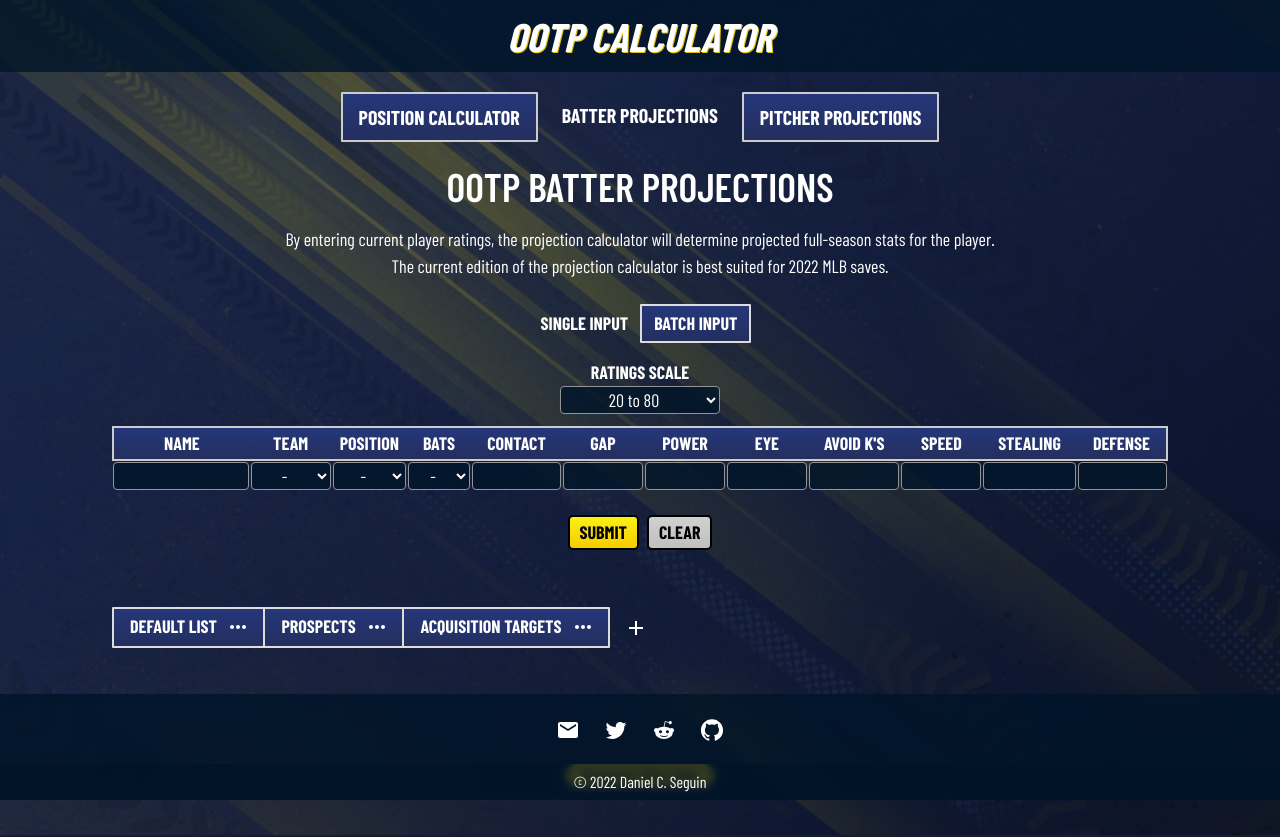
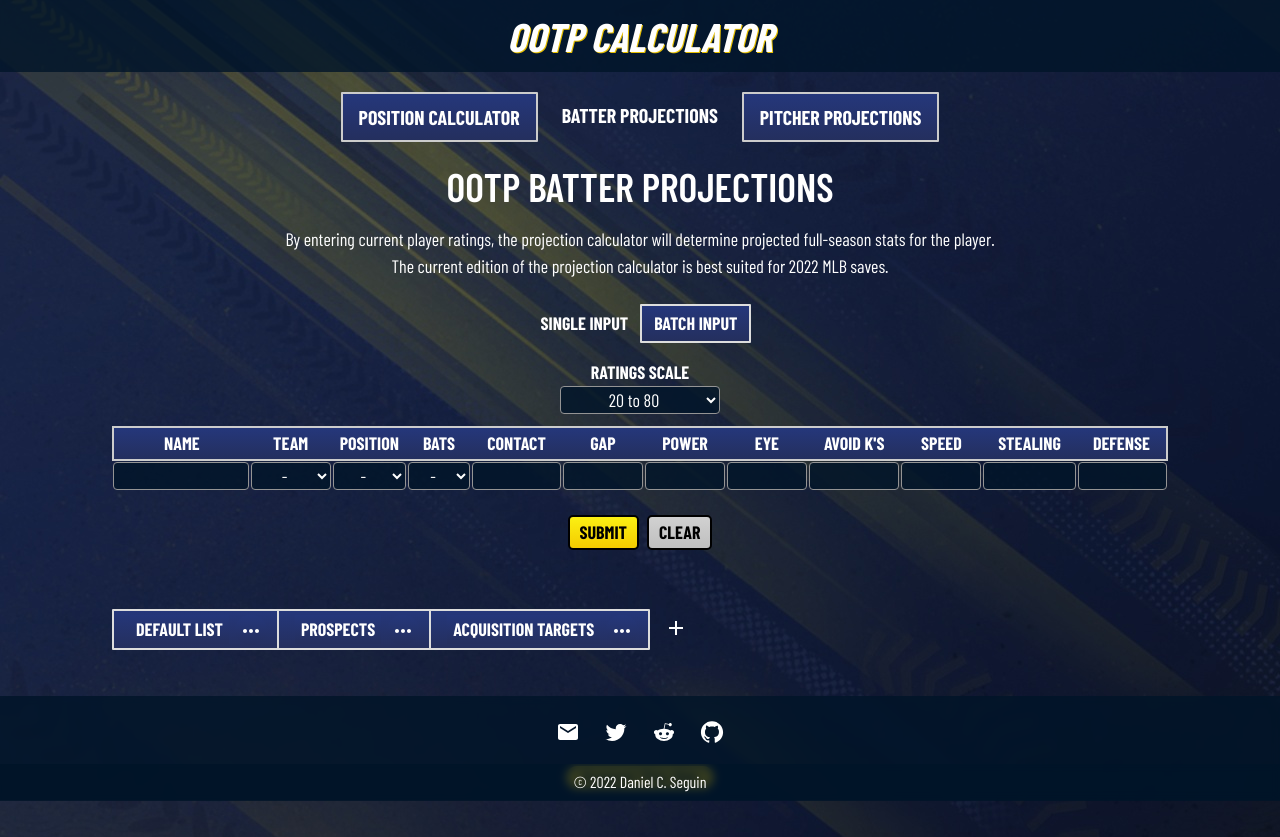
Before and after one commit to danseguin23/ootp-calculator, a Vue app: page /batter-projections in a window 1280 px wide. Built offline with nearby package versions, Linux system fonts and the light colour scheme; a web font is replaced by a local one.

Commit message:
"More" button for projection lists

```diff
--- a/src/components/Projections.vue
+++ b/src/components/Projections.vue
@@ -32,6 +32,11 @@
     <p class="error">{{error}}</p>
     <div class="projection-lists">
       <div v-for="list of lists">
+        <div class="button-option list-option" :class="{'selected': currentList == list}">
+          <button type="button" class="button-list" @click="changeList(list)">{{list}}</button>
+          <button type="button" class="list-more"><img src="/img/more.svg" alt="..." width="24"></button>
+        </div>
+        <!--
         <button class="button-option button-list" :id="{'list-edit-button': list == editingList}" type="button" @click="changeList(list)" :class="{selected: list == currentList}">
           <div v-if="list != editingList">
             {{list}}
@@ -41,6 +46,7 @@
           </div>
           <input v-else type="text" id="list-edit-input" :placeholder="list">
         </button>
+        -->
       </div>
       <button class="new-list" type="button" @click="newList()"><img src="/img/add.svg" alt="+" width="24"></button>
     </div>
@@ -353,9 +359,44 @@ select {
   align-items: flex-end;
 }
 
-.projection-lists button {
+.list-option {
   margin-bottom: -2px;
   margin-right: -2px;
+  cursor: pointer;
+  position: relative;
+  padding: 4px 48px 4px 16px !important;
+}
+
+.list-option.selected {
+  padding: 8px 48px 8px 16px !important;
+  background-image: var(--gradient-primary-hover);
+  border: 2px solid white;
+  pointer-events: all;
+  cursor: default;
+}
+
+.list-option.selected .button-list {
+  cursor: default;
+}
+
+.list-option button {
+  background: inherit;
+  border: 0;
+  font-weight: inherit;
+  color: inherit;
+}
+
+.list-more {
+  position: absolute;
+  z-index: 10;
+  right: 0;
+  padding: 0 4px 2px 4px;
+  margin-right: 10px;
+  border-radius: 16px;
+}
+
+.list-more:hover {
+  background-image: var(--gradient-primary);
 }
 
 button.new-list {
@@ -368,13 +409,8 @@ button.new-list {
   padding: 4px 16px;
 }
 
-.projection-lists .button-option.selected {
-  padding: 8px 16px;
-  background-image: var(--gradient-primary-hover);
-  border: 2px solid white;
-}
 
-.button-list input {
+.list-option input {
   border: 0;
   text-transform: uppercase;
   font-weight: inherit;
@@ -382,24 +418,4 @@ button.new-list {
   width: 6rem;
 }
 
-.button-list button {
-  background: none;
-  border: 0;
-  margin: 0;
-  padding: 0;
-  border-image-width: 0;
-  vertical-align: middle;
-}
-
-.button-list img {
-  border-radius: 12px;
-  margin-bottom: 3px;
-  margin-left: 6px;
-  margin-right: -3px;
-}
-
-.button-list img:hover {
-  background-image: var(--gradient-primary);
-}
-
 </style>
```
